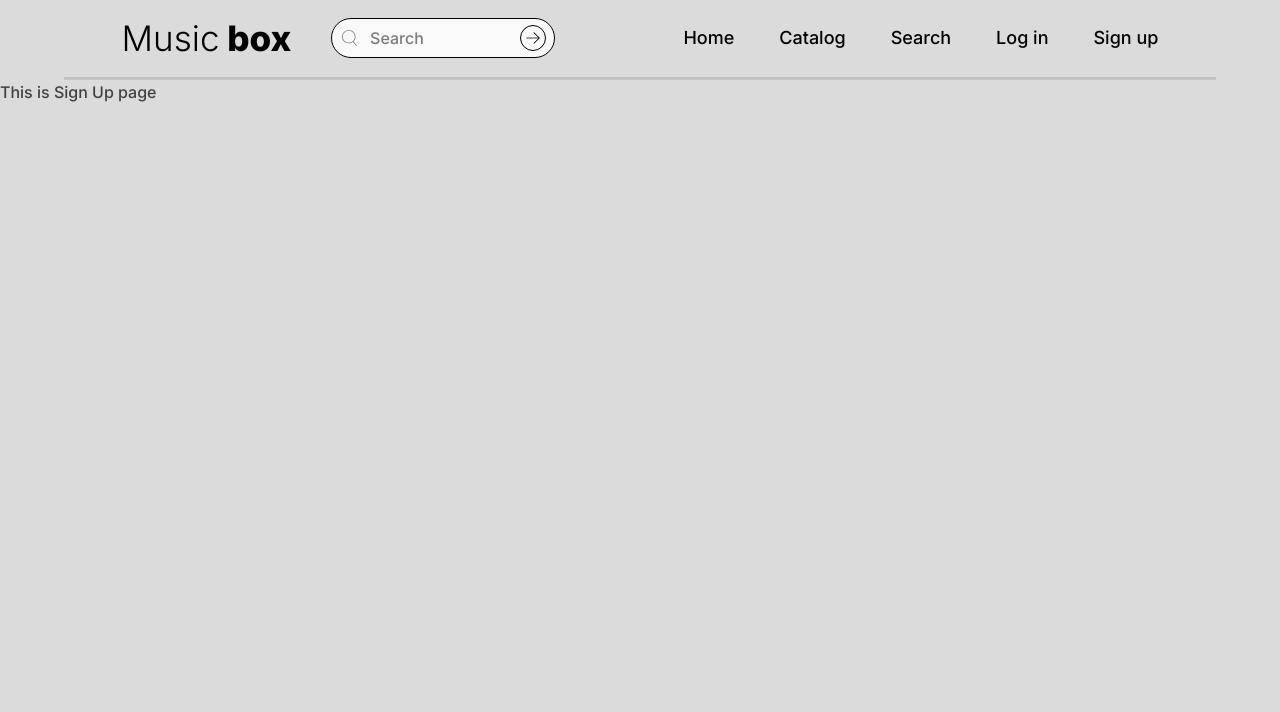
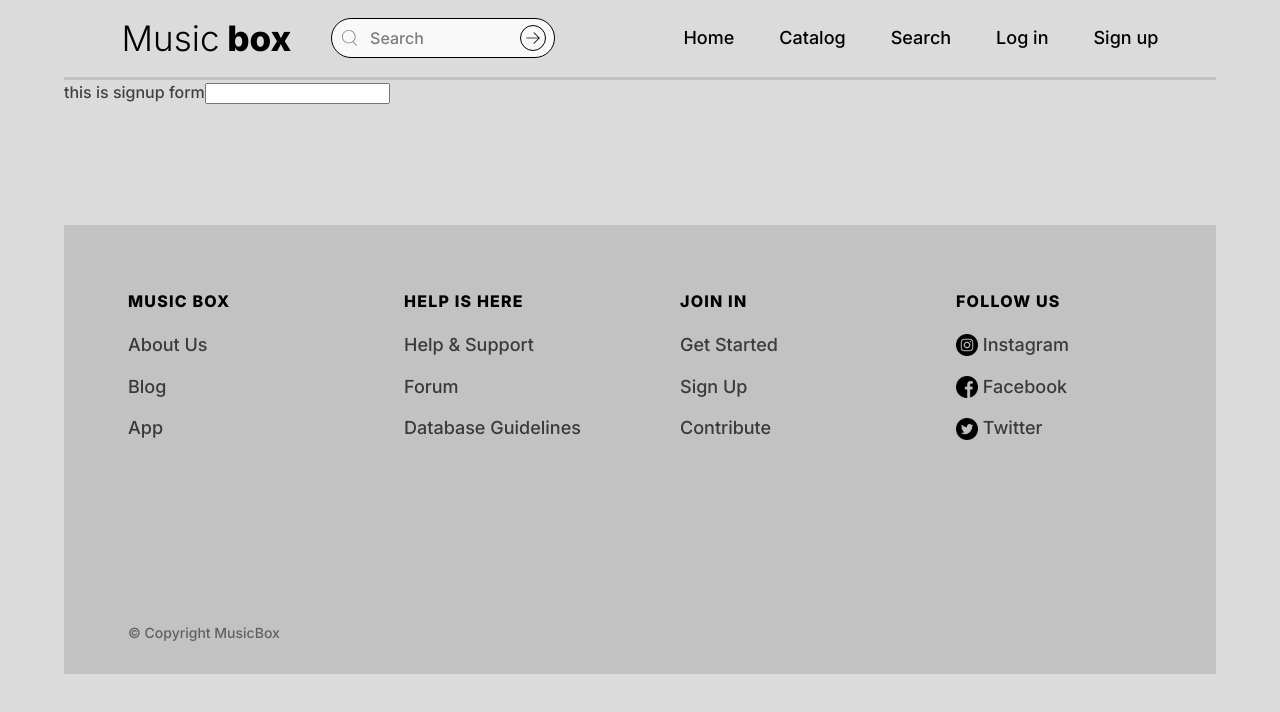
Before and after one commit to eprikhodko/music-box, a React (Create React App) app: page /signup in a window 1280 px wide. Shown: the top 712 px of the page. Built offline with nearby package versions, Linux system fonts and the light colour scheme; no server answers.

Commit message:
Create SignUp page structure

```diff
--- /dev/null
+++ b/src/components/SignUpForm.js
@@ -0,0 +1,17 @@
+import ContainerMain from "./containers/ContainerMain"
+import Content from "./containers/Content"
+
+function SignUpForm() {
+  return (
+    <ContainerMain>
+      <Content>
+        <form>
+          this is signup form
+          <input />
+        </form>
+      </Content>
+    </ContainerMain>
+  )
+}
+
+export default SignUpForm
--- a/src/pages/signup.js
+++ b/src/pages/signup.js
@@ -1,10 +1,15 @@
+import Footer from "../components/Footer"
 import Header from "../components/Header"
+import SignUpForm from "../components/SignUpForm"
 
 function SignUp() {
   return (
     <>
       <Header />
-      <div>This is Sign Up page</div>
+      <main>
+        <SignUpForm />
+      </main>
+      <Footer />
     </>
   )
 }
```
